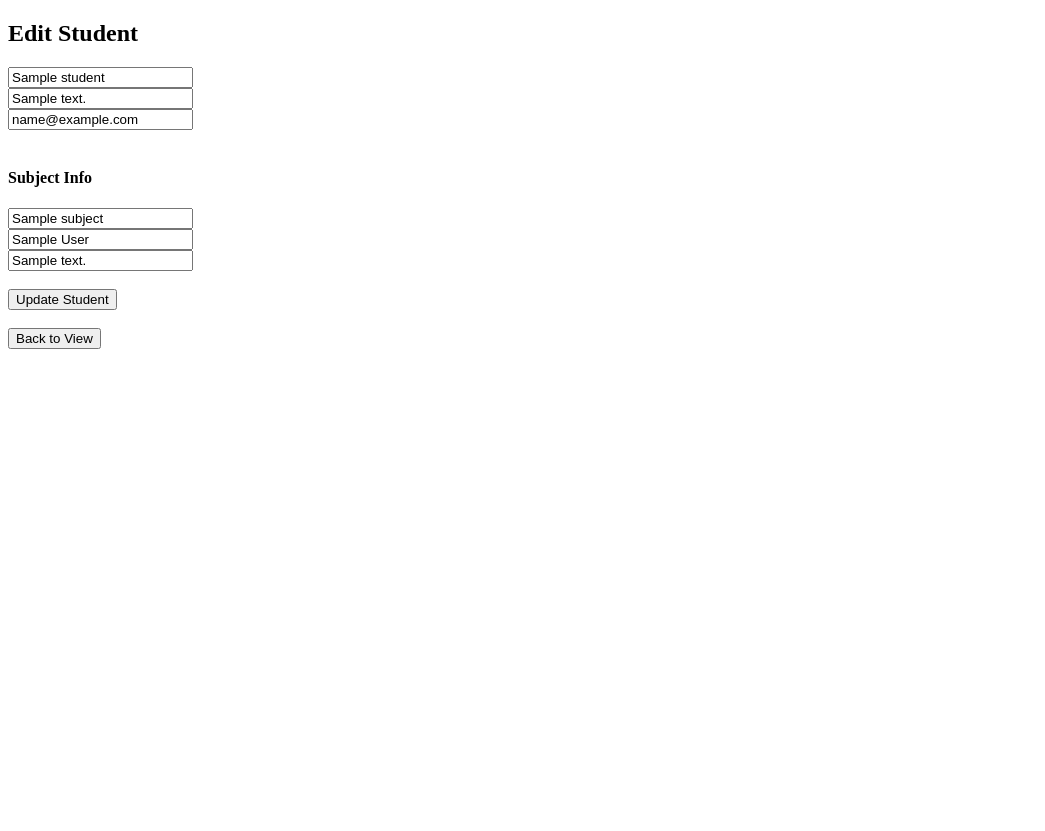
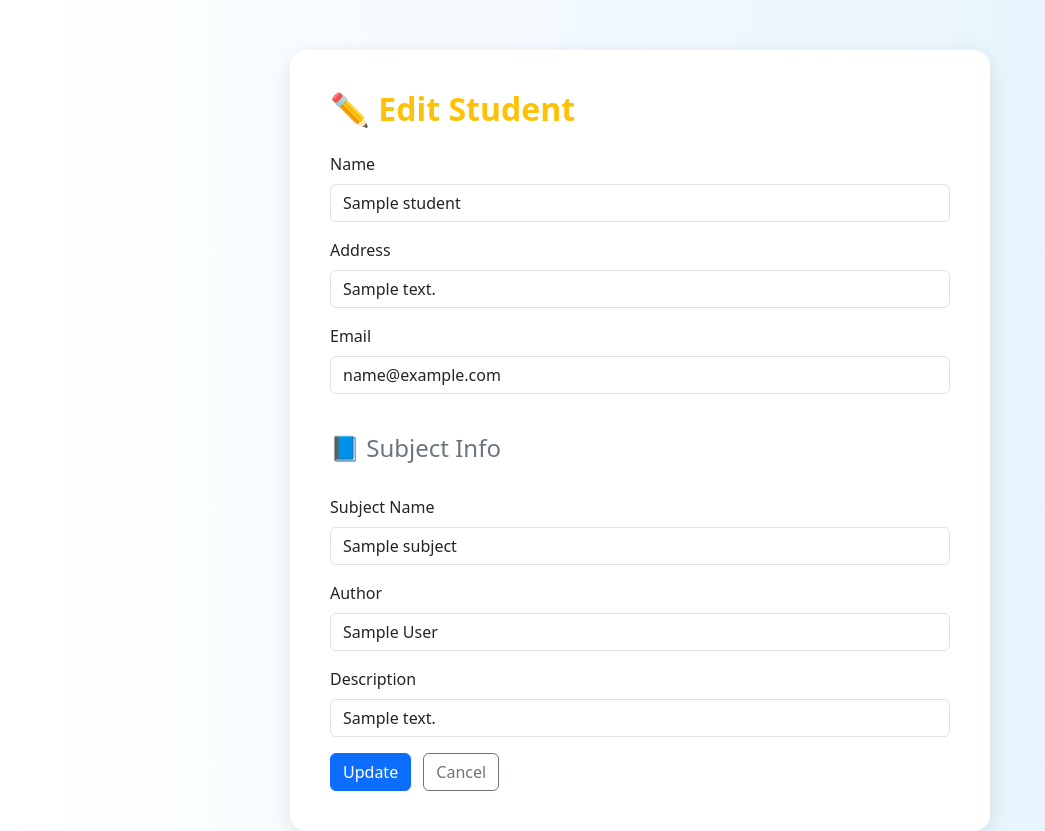
Before and after one commit to iTamojeet/mongo_students, a Flask app: template templates/edit.html in a window 1280 px wide. Shown: the whole page, without its empty margins (0-1045 px from the left). Before the commit the page ends 349 px from the top, so only its background shows below. Run offline with Flask 3, Linux system fonts and the light colour scheme; the template is opened without the code that fills it: most values are stand-ins (such as "Sample title", 1, 10 or a date in 2020).

Commit message:
web app updated

```diff
--- a/templates/edit.html
+++ b/templates/edit.html
@@ -3,50 +3,105 @@
   <head>
     <meta charset="UTF-8" />
     <title>Edit Student</title>
+    <link
+      href="https://cdn.jsdelivr.net/npm/bootstrap@5.3.2/dist/css/bootstrap.min.css"
+      rel="stylesheet"
+    />
+    <style>
+      body {
+        background: linear-gradient(to right, #ffffff, #e3f2fd);
+        padding-top: 50px;
+      }
+      .form-container {
+        max-width: 700px;
+        margin: auto;
+        background: #fff;
+        border-radius: 1rem;
+        box-shadow: 0 6px 20px rgba(0, 0, 0, 0.1);
+        padding: 40px;
+      }
+      .btn {
+        transition: transform 0.2s ease;
+      }
+      .btn:hover {
+        transform: scale(1.05);
+      }
+      .form-title {
+        font-weight: 600;
+      }
+    </style>
   </head>
   <body>
-    <h2>Edit Student</h2>
-    <form method="POST" action="/update/{{ student._id }}">
+    <div class="form-container">
+      <h2 class="mb-4 text-warning form-title">✏️ Edit Student</h2>
+      <form method="POST" action="/update/{{ student['_id'] }}">
+        <div class="mb-3">
+          <label class="form-label">Name</label>
           <input
             type="text"
             name="name"
-        value="{{ student.name }}"
+            class="form-control"
+            value="{{ student['name'] }}"
             required
-      /><br />
+          />
+        </div>
+        <div class="mb-3">
+          <label class="form-label">Address</label>
           <input
             type="text"
             name="address"
-        value="{{ student.address }}"
+            class="form-control"
+            value="{{ student['address'] }}"
             required
-      /><br />
+          />
+        </div>
+        <div class="mb-3">
+          <label class="form-label">Email</label>
           <input
             type="email"
             name="email"
-        value="{{ student.email }}"
+            class="form-control"
+            value="{{ student['email'] }}"
             required
-      /><br /><br />
-      <h4>Subject Info</h4>
+          />
+        </div>
+        <br />
+        <h4 class="text-secondary">📘 Subject Info</h4>
+        <br />
+        <div class="mb-3">
+          <label class="form-label">Subject Name</label>
           <input
             type="text"
             name="subject_name"
-        value="{{ student.subjects.name }}"
+            class="form-control"
+            value="{{ student['subjects']['name'] }}"
             required
-      /><br />
+          />
+        </div>
+        <div class="mb-3">
+          <label class="form-label">Author</label>
           <input
             type="text"
             name="subject_author"
-        value="{{ student.subjects.author }}"
+            class="form-control"
+            value="{{ student['subjects']['author'] }}"
             required
-      /><br />
+          />
+        </div>
+        <div class="mb-3">
+          <label class="form-label">Description</label>
           <input
             type="text"
             name="subject_description"
-        value="{{ student.subjects.description }}"
+            class="form-control"
+            value="{{ student['subjects']['description'] }}"
             required
-      /><br /><br />
-      <button type="submit">Update Student</button>
+          />
+        </div>
+
+        <button type="submit" class="btn btn-primary">Update</button>
+        <a href="/view" class="btn btn-outline-secondary ms-2">Cancel</a>
       </form>
-    <br />
-    <button onclick="location.href='/view'">Back to View</button>
+    </div>
   </body>
 </html>
```
Also changed, not shown: templates/form.html (+64 -20 lines), templates/home.html (+37 -3 lines), templates/view.html (+32 -8 lines), outputs/Screenshot 2025-08-04 at 12.43.43 PM.png (added), outputs/Screenshot 2025-08-04 at 12.44.03 PM.png (added), outputs/Screenshot 2025-08-04 at 12.44.14 PM.png (added), outputs/Screenshot 2025-08-04 at 12.44.25 PM.png (added), static/styles.css (added). Lines whose indentation alone changed are shown as unchanged.
